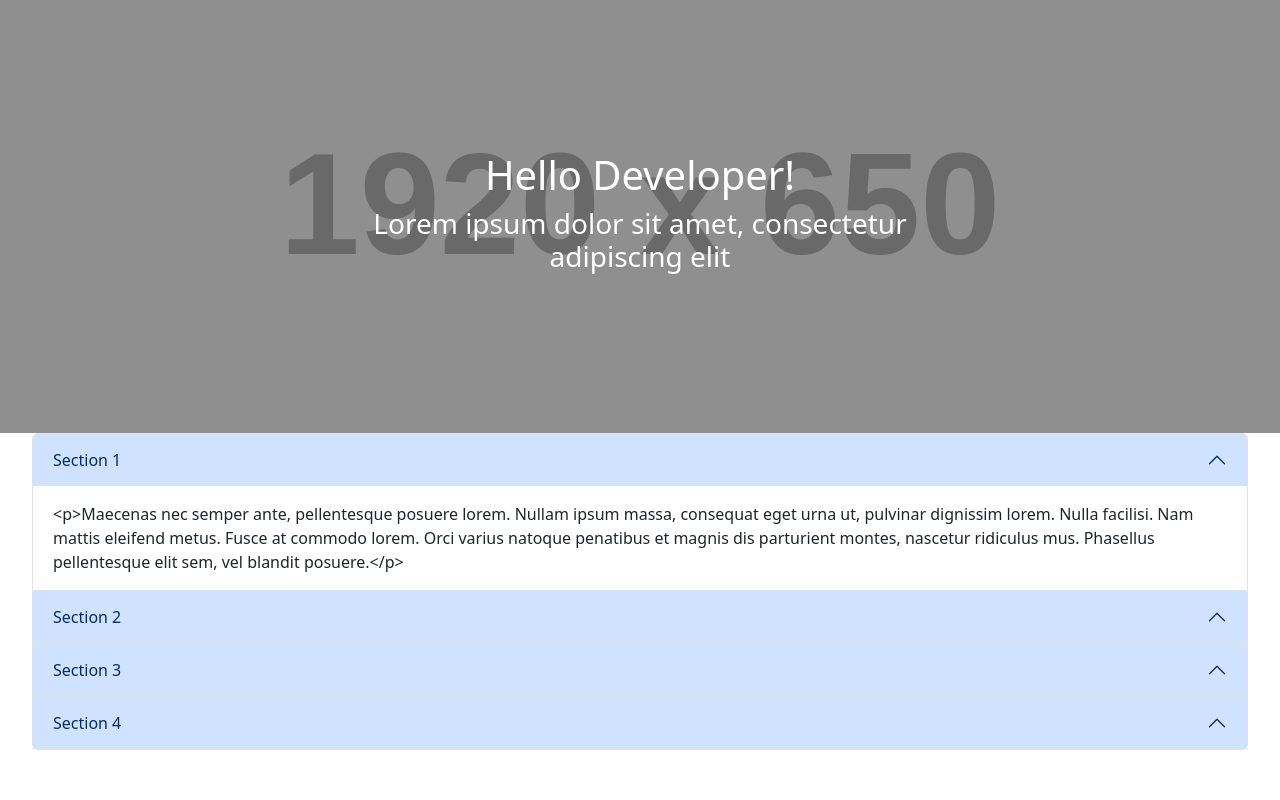
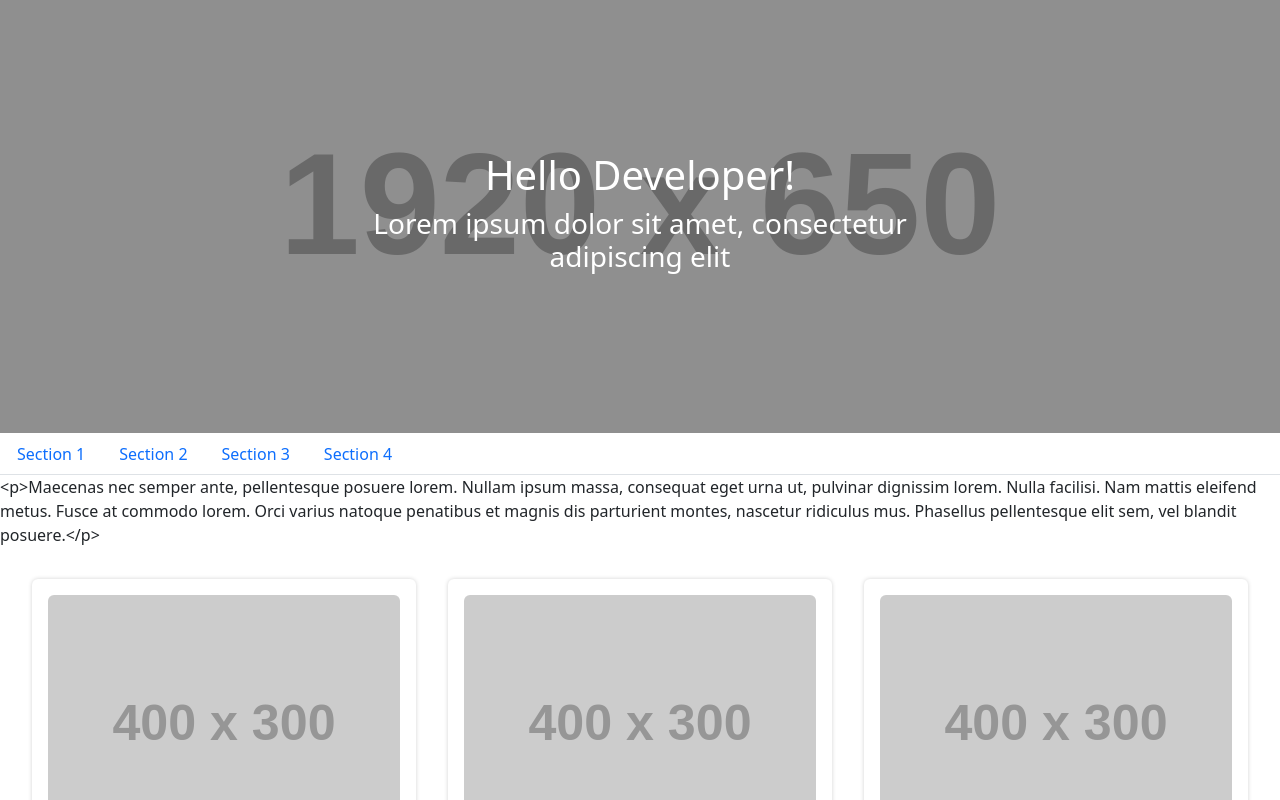
Before and after one commit to mindarc/frontend-assessment, a React (Vite) app in the folder mindarc-frontend-assessment/: page / in a window 1280 px wide. Shown: the top 800 px of the page. Built offline with nearby package versions, Linux system fonts and the light colour scheme.

Commit message:
temp dataReading update. 1) Adding desktop tab functionality 2) Small bug where Bootstrap tab state isn't updating correctly

```diff
--- a/mindarc-frontend-assessment/src/components/dataReading/dataReading.tsx
+++ b/mindarc-frontend-assessment/src/components/dataReading/dataReading.tsx
@@ -2,14 +2,23 @@ import './dataReading.css';
 import data from '../../assets/data.json';
 import { useEffect } from 'react';
 
-const DataReading = () => {
+type DataReadingProps = {
+  isMobile: boolean;
+};
+const DataReading = ({ isMobile }: DataReadingProps) => {
   useEffect(() => {
+    if (isMobile === true) {
       const targetFirstAccordion = document.getElementById('collapse0');
       targetFirstAccordion?.classList.add('show');
-  }, []);
+    } else {
+      const targetFirstTab = document.getElementById('tab-pane-0');
+      targetFirstTab?.classList.add('active', 'show');
+    }
+  }, [isMobile]);
 
+  if (isMobile === true) {
     return (
-    <div className="accordion" id="accordionExample">
+      <div className="accordion" id="accordion-example">
         {data.map((section, i) => {
           const title = section.title;
           const content = section.content;
@@ -29,7 +38,7 @@ const DataReading = () => {
                 </button>
               </h2>
 
-            <div id={`collapse${count}`} className="accordion-collapse collapse" data-bs-parent="#accordionExample">
+              <div id={`collapse${count}`} className="accordion-collapse collapse" data-bs-parent="#accordion-example">
                 <div className="accordion-body">{content}</div>
               </div>
             </div>
@@ -37,6 +46,51 @@ const DataReading = () => {
         })}
       </div>
     );
+  } else {
+    return (
+      <div className="tabs">
+        <ul className="nav nav-tabs" id="myTab" role="tablist">
+          {data.map((section, index) => {
+            const title = section.title;
+
+            return (
+              <li key={index} className="nav-item" role="presentation">
+                <button
+                  className="nav-link"
+                  id={`tab-${index}`}
+                  data-bs-toggle="tab"
+                  data-bs-target={`#tab-pane-${index}`}
+                  type="button"
+                  role="tab"
+                  aria-controls={`tab-pane-${index}`}
+                  aria-selected="true">
+                  {title}
+                </button>
+              </li>
+            );
+          })}
+        </ul>
+
+        <div className="tab-content" id="myTabContent">
+          {data.map((section, index) => {
+            const content = section.content;
+
+            return (
+              <div
+                key={index}
+                className="tab-pane fade"
+                id={`tab-pane-${index}`}
+                role="tabpanel"
+                aria-labelledby={`tab-${index}`}
+                tabIndex={index}>
+                {content}
+              </div>
+            );
+          })}
+        </div>
+      </div>
+    );
+  }
 };
 
 export default DataReading;
```
Lines whose indentation alone changed are shown as unchanged.
